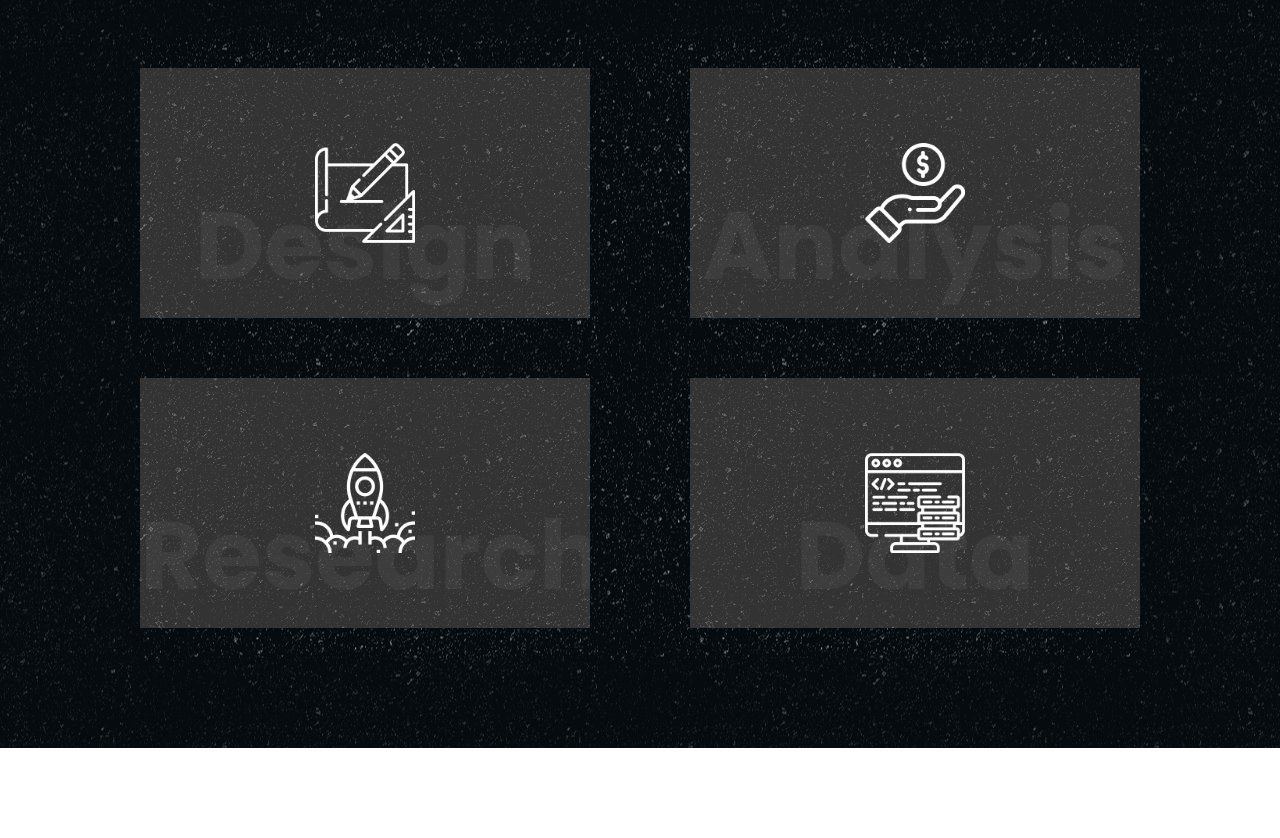
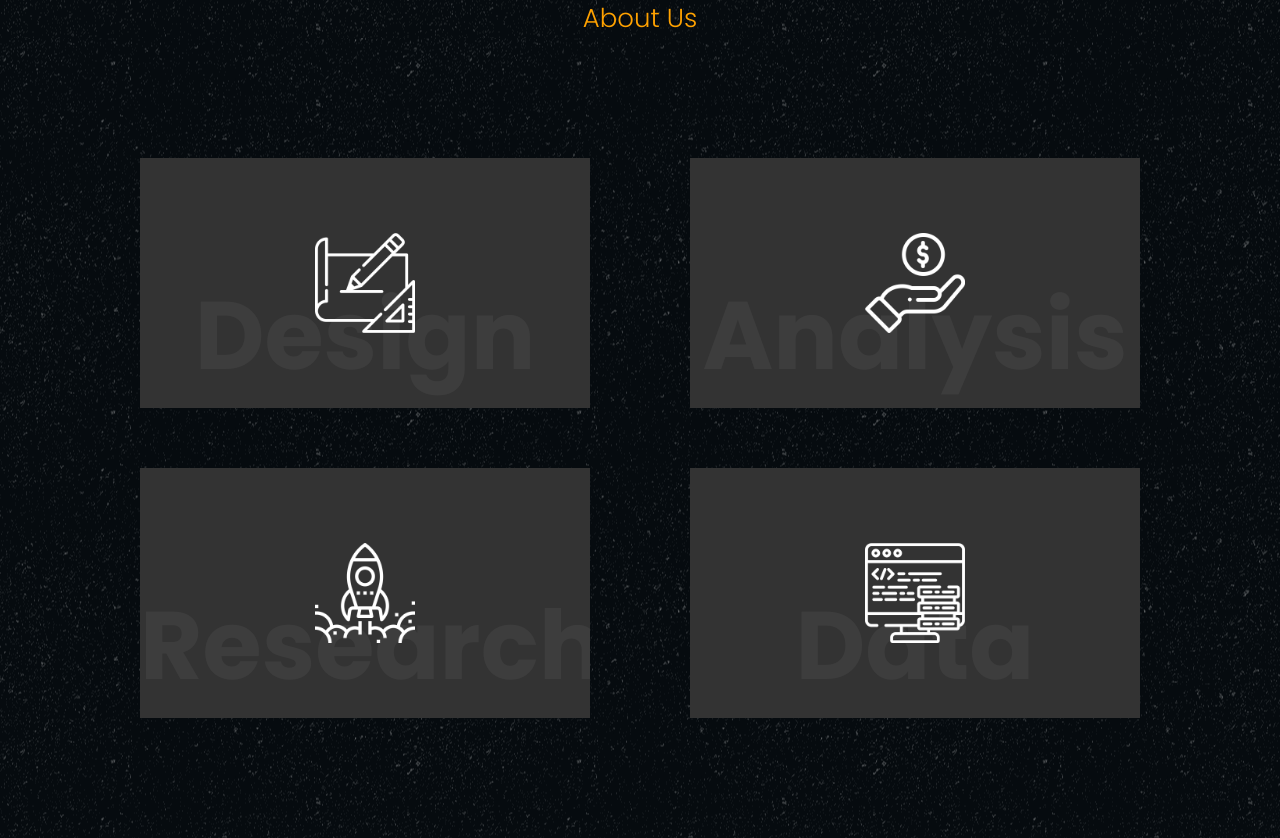
Before and after one commit to trevorsaudi/RemitKenya, a plain HTML site: page about.html in a window 1280 px wide. Shown: the part 52-890 px from the top of the page. Before the commit the page ends 800 px from the top, so only its background shows below. Drawn offline with nearby package versions, Linux system fonts and the light colour scheme.

Commit message:
latest design changes

```diff
--- a/about.css
+++ b/about.css
@@ -6,17 +6,27 @@
     box-sizing: border-box;
     font-family: 'Poppins', sans-serif;
     background-size: auto;
+
+}
+.aboutus{
+    padding-top: 10px;
+    text-align: center;
+    font-size: 26px;
+    color: #ffa200;
+    background-color: #060b0f;
     background-image: url(assets/asfalt-light.png) !important;
     background-position: center;
     background-repeat: repeat;
 }
-
-body{
+.wrapper{
     display: flex;
     justify-content: center;
     align-items: center;
     background-color: #060b0f;
     min-height: 100vh;
+    background-image: url(assets/asfalt-light.png) !important;
+    background-position: center;
+    background-repeat: repeat;
 }
 
 .container{
--- a/about.html
+++ b/about.html
@@ -4,10 +4,21 @@
         <meta charset="UTF-8">
         <meta name="viewport" content="width=device-width, initial-scale=1.0">
      <link rel="stylesheet" href="about.css">
+     <script src="https://code.jquery.com/jquery-3.5.1.min.js"></script>
+
         </head>
+
 <body>
 
-    <!-- <h1 class="aboutus">About Us</h1> -->
+
+    <div id="nav-placeholder">
+
+    </div>
+
+    <h1 class="aboutus">About Us</h1>
+
+
+    <div class="wrapper">
 
     <div class="container">
         <div class="card">
@@ -70,6 +81,13 @@
         </div>
     </div>
 
+</div>
+
 
 </body>
+<script>
+    $(function(){
+      $("#nav-placeholder").load("nav.html");
+    });
+    </script>
 </html>
```
